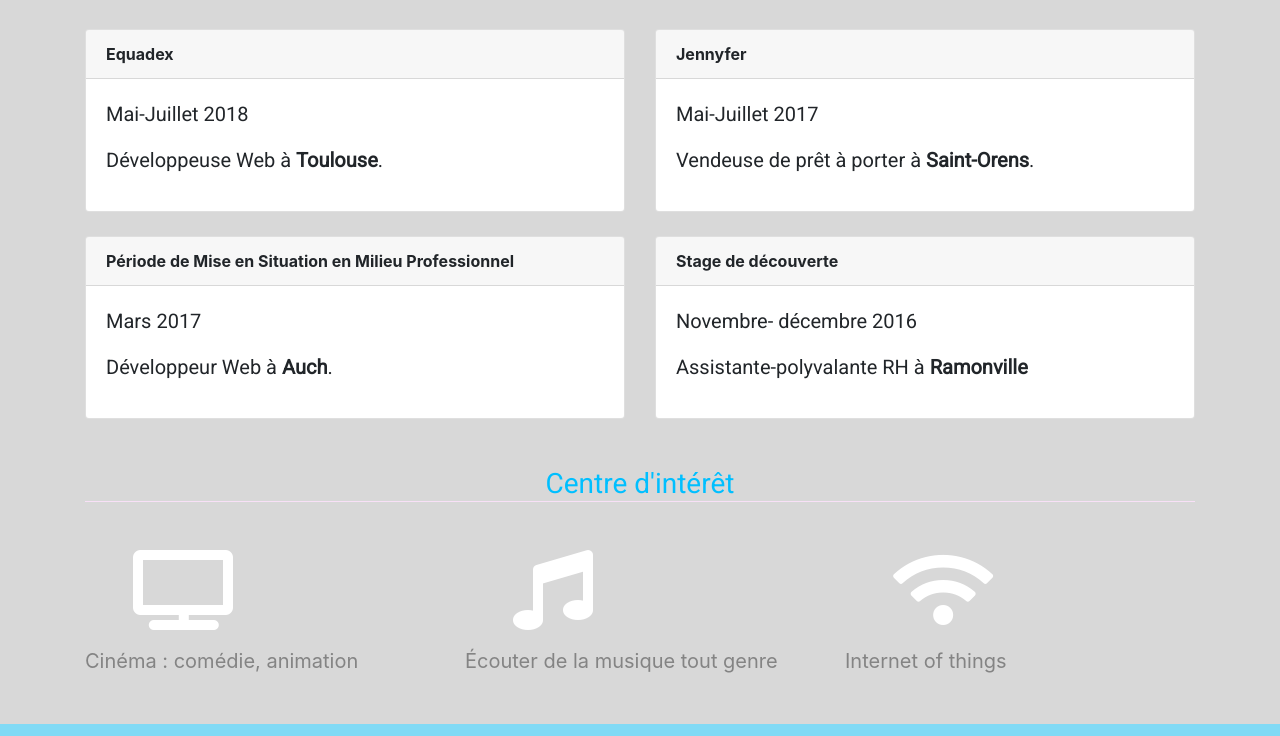
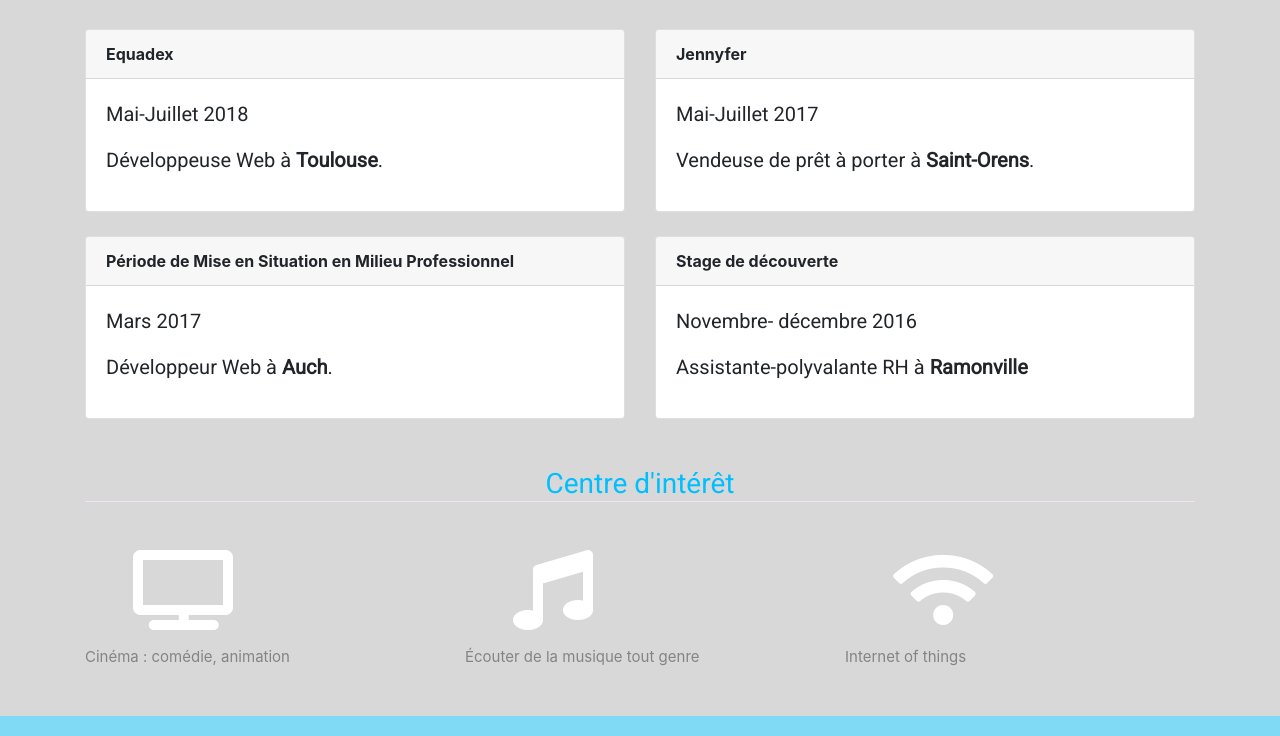
Before and after one commit to PLoraine/CV_Loraine, a plain HTML site: page index.html in a window 1280 px wide. Shown: the part 3217-3953 px from the top of the page. Drawn offline with nearby package versions, Linux system fonts and the light colour scheme.

Commit message:
modification hobbies

```diff
--- a/style.css
+++ b/style.css
@@ -136,3 +136,7 @@
 .card.body{
 	width:600px;
 }
+
+.text.mt-3{
+	font-size: 15px;
+}
```
